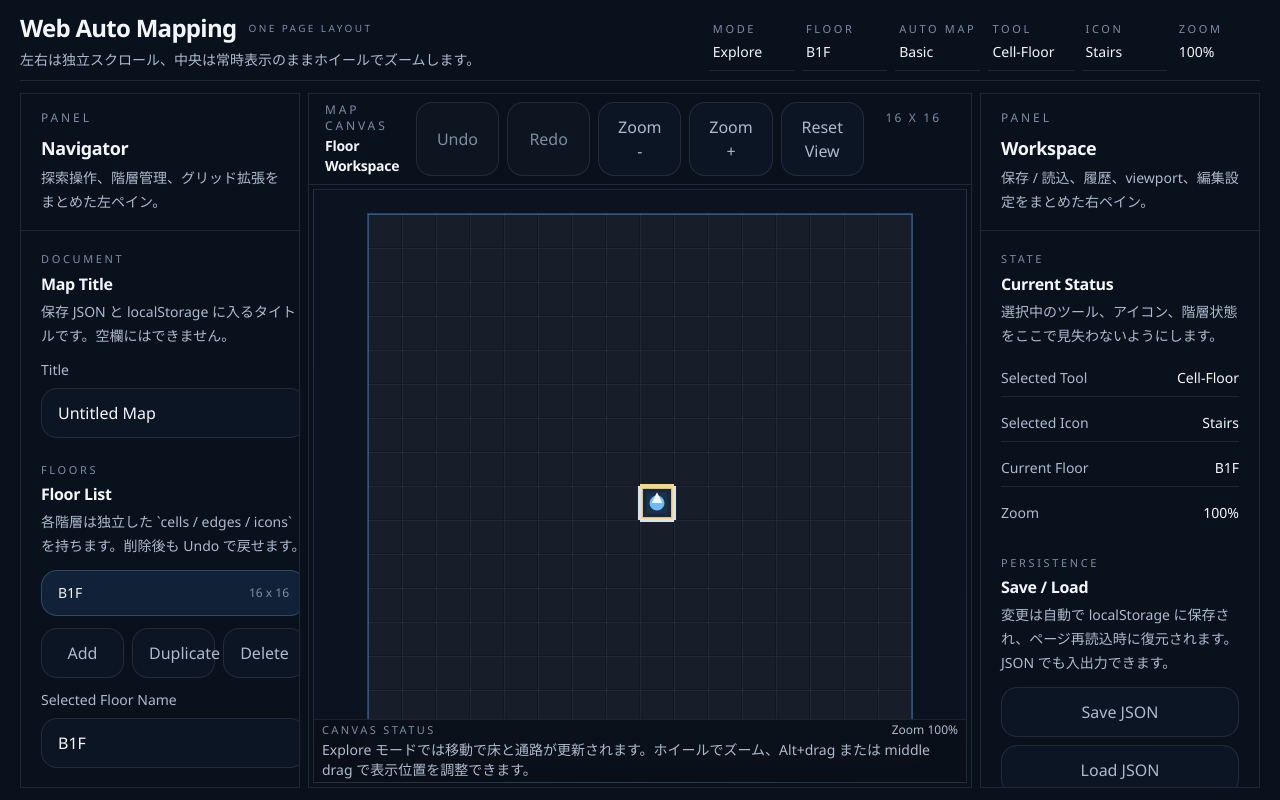
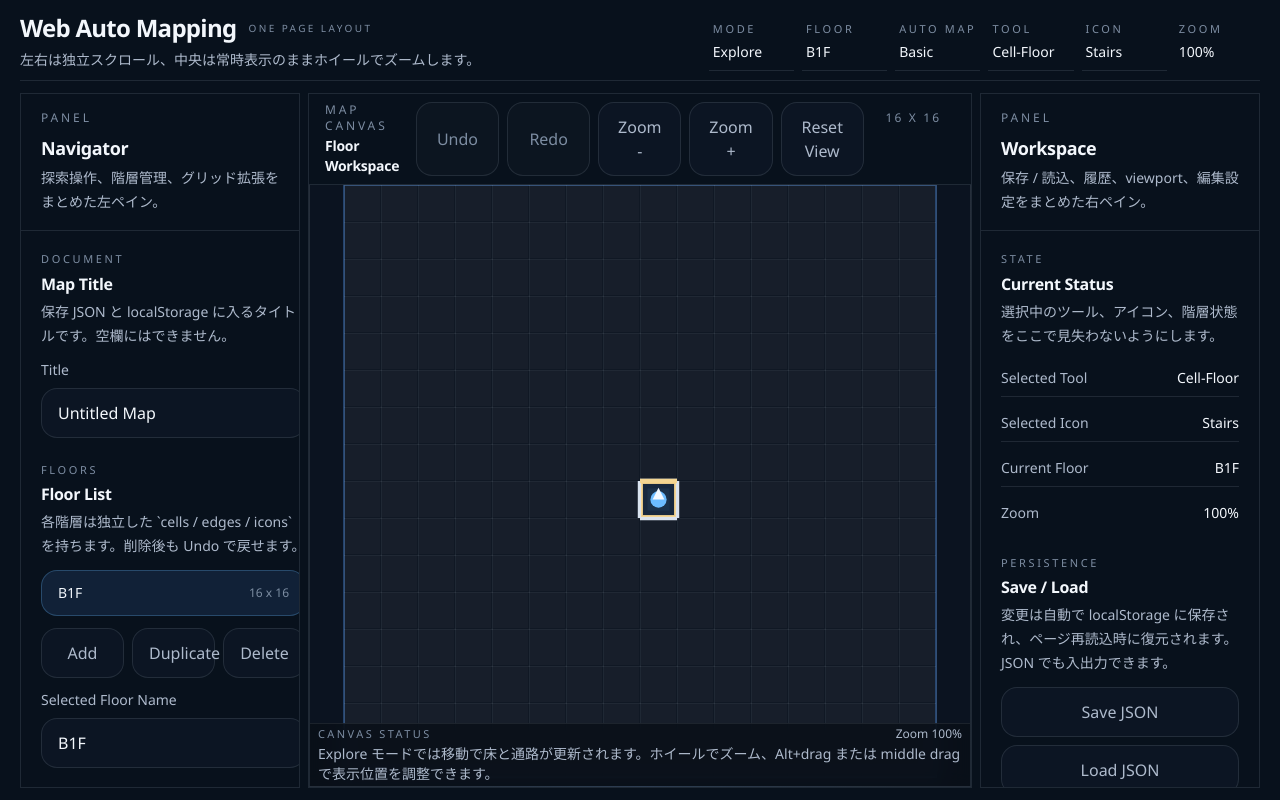
Before and after one commit to hinatayuusuke/Web-Auto-Mapping, a React (Vite) app: page / in a window 1280 px wide. Built offline with nearby package versions, Linux system fonts and the light colour scheme.

Commit message:
`Floor Workspace` と `MapCanvas` の間に見えていた二重線と隙間を解消した

```diff
--- a/src/App.tsx
+++ b/src/App.tsx
@@ -434,7 +434,7 @@ function App() {
               </div>
             </div>
 
-            <div className="min-h-0 flex-1 p-1">
+            <div className="min-h-0 flex-1 p-0">
               <MapCanvas />
             </div>
           </section>
--- a/src/components/MapCanvas.tsx
+++ b/src/components/MapCanvas.tsx
@@ -8,8 +8,8 @@ import {
   ViewportState,
 } from '../types/map';
 
-const GRID_PADDING = 24;
-const GRID_TOP_PADDING = 24;
+const GRID_PADDING = 0;
+const GRID_TOP_PADDING = 0;
 const MIN_ZOOM = 0.5;
 const MAX_ZOOM = 3;
 
@@ -196,7 +196,7 @@ export function MapCanvas() {
   return (
     <div
       ref={frameRef}
-      className="relative h-full min-h-[360px] overflow-hidden border border-[var(--color-border)] bg-[radial-gradient(circle_at_top,_rgba(87,159,255,0.12),_transparent_38%),linear-gradient(180deg,_rgba(255,255,255,0.03),_rgba(255,255,255,0))]"
+      className="relative h-full min-h-[360px] overflow-hidden border-x border-b border-[var(--color-border)] bg-[radial-gradient(circle_at_top,_rgba(87,159,255,0.12),_transparent_38%),linear-gradient(180deg,_rgba(255,255,255,0.03),_rgba(255,255,255,0))]"
     >
       <canvas
         ref={canvasRef}
```
Also changed, not shown: .agent/changes.md.
